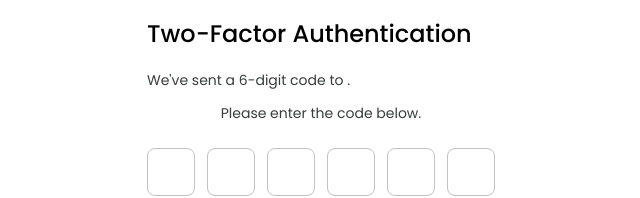
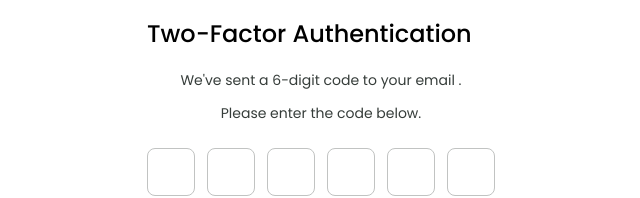
Before and after one commit to kristinenyaga/mediapp_frontend, a Next.js app: page /otp in a window 1280 px wide. Shown: the part 126-324 px from the top of the page, without its empty margins (319-959 px from the left). Built offline with nearby package versions, Linux system fonts and the light colour scheme.

Commit message:
conditional rendering for role

```diff
--- a/app/components/authentication/Otp.tsx
+++ b/app/components/authentication/Otp.tsx
@@ -7,14 +7,13 @@ import { Notify } from "notiflix";
 import * as Yup from "yup";
 import axios, { AxiosError } from "axios";
 import { useAuth } from "@/app/context/authContext";
-
+import { useRole } from "@/app/context/RoleContext";
 const Otp = () => {
   const inputRefs = useRef([]);
   const router = useRouter();
   const { user } = useAuth();
   const [isLoading, setIsLoading] = useState(true);
-
-
+  const { role } = useRole()
 
   const formik = useFormik({
     initialValues: {
@@ -36,7 +35,12 @@ const Otp = () => {
 
         if (response.status === 200) {
           Notify.success("OTP Verified successfully!");
-          router.push("/patient/home");
+          if (role === 'doctor') {
+            router.push('/doctor/overview')
+          } else {
+            router.push("/patient/home");
+
+          }
         } else {
           Notify.failure(response.data.message || "Login failed");
         }
@@ -93,8 +97,8 @@ const Otp = () => {
     <div className="flex flex-col items-center space-y-32 mt-36 gap-y-8">
       <div>
         <p className="text-2xl font-medium mb-5">Two-Factor Authentication</p>
-        <div className="text-[14px] font-normal mb-6 text-gray-700">
-          <span>We&apos;ve sent a 6-digit code to </span>
+        <div className="text-[14px] text-center font-normal mb-6 text-gray-700">
+          <span>We&apos;ve sent a 6-digit code to your email </span>
           <span className="font-medium text-blue-300">{user?.email}</span>.
           <div className="mt-3 text-center">Please enter the code below.</div>
         </div>
```
